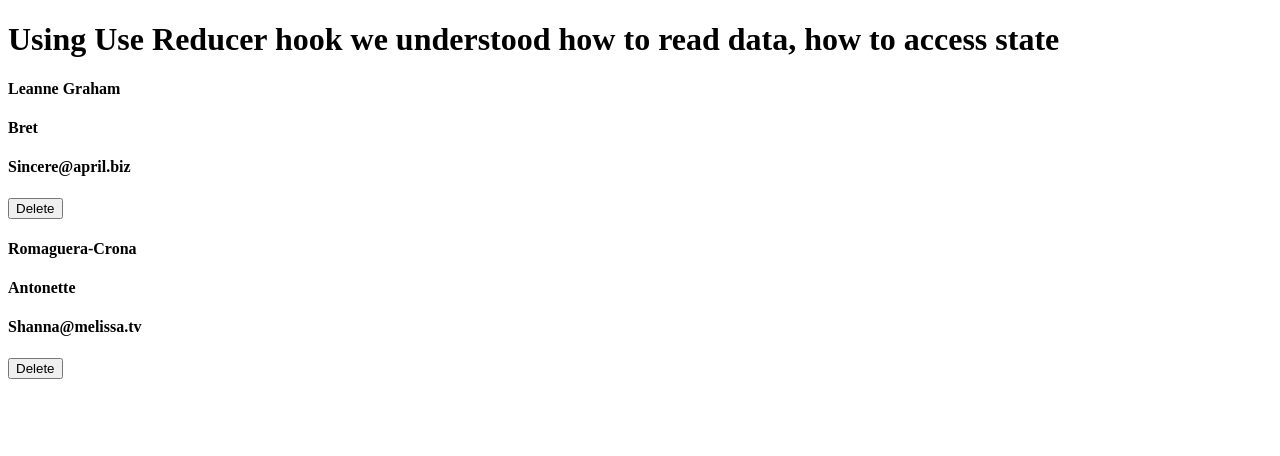
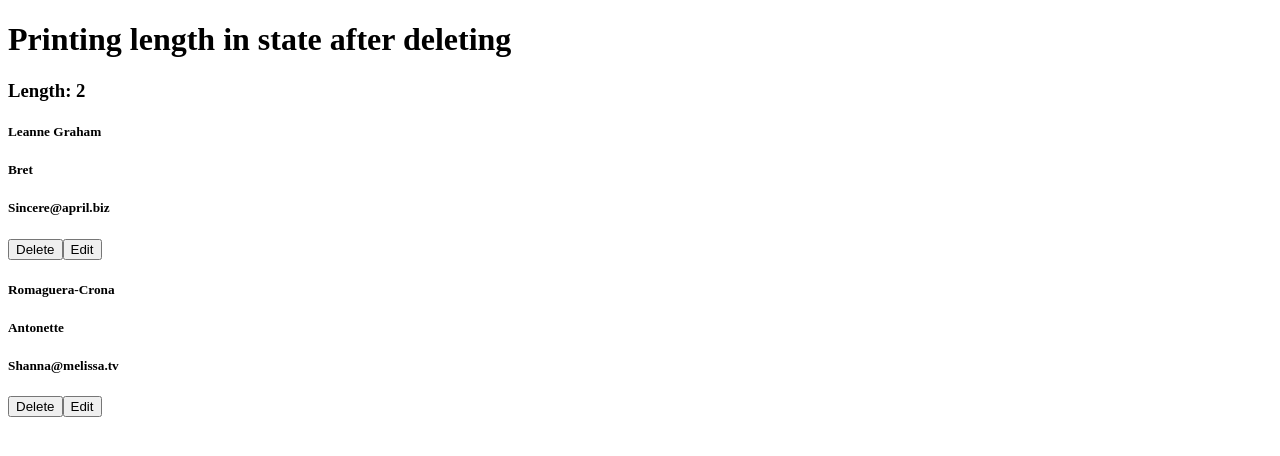
Before and after one commit to Nyaseswi/reactTutorials, a React (Create React App) app: page / in a window 1280 px wide. Shown: the top 456 px of the page. Built offline with nearby package versions, Linux system fonts and the light colour scheme.

Commit message:
dispatch

```diff
--- a/src/App.js
+++ b/src/App.js
@@ -1,10 +1,10 @@
 import React from 'react';
-import ReadState from './hooks/useReducerHook/ReadState';
+import LengthStateUpdate from './hooks/useReducerHook/LengthStateUpdate';
 
 const App = () => {
   return (
     <div>
-      <ReadState />
+      <LengthStateUpdate />
     </div>
   );
 };
--- /dev/null
+++ b/src/hooks/useReducerHook/LengthStateUpdate.jsx
@@ -0,0 +1,68 @@
+import React, {  useReducer } from 'react'
+
+const reducer = (state, action) =>{
+    if(action.type === 'DELETE_PERSON'){
+    const DeletedPersons =    state.data.filter((eachPerson) =>{
+            return eachPerson.id !== action.payload
+        });
+        return{
+            data: DeletedPersons
+        }
+
+    }
+    return state
+    // throw new Error('edit action not defined in reducer ')
+}
+
+const intialState = {
+    data:[{
+        id:'as78hkh',
+            name:'Leanne Graham',
+            username:'Bret',
+            email:'Sincere@april.biz'
+    },{
+        id:'as79hkh',
+            name:'Romaguera-Crona',
+            username:'Antonette',
+            email:'Shanna@melissa.tv'
+    }]
+}
+
+const LengthStateUpdate = () => {
+   const [state, dispatch] =  useReducer(reducer, intialState);
+   const deleteHandler = (id) =>{
+    // console.log(id)
+    dispatch({
+        type:'DELETE_PERSON',
+        payload:id
+    })
+   }
+   const editHandler = (id) =>{
+    dispatch({
+        type:'EDIT_PERSON',
+        payload:id
+    })
+   }
+  return (
+    <div>
+      <h1>Printing length in state after deleting </h1>
+      <h3>Length: {state.data.length}</h3>
+      {
+        state.data.map((eachData) => {
+            const {id, name, username, email} = eachData
+            return(
+                <section key={id}>
+                    <h5>{name}</h5>
+                    <h5>{username}</h5>
+                    <h5>{email}</h5>
+                    <button onClick={() => deleteHandler(id)}>Delete</button>
+                    <button onClick={ () => editHandler(id)}>Edit</button>
+                </section>
+            )
+        })
+      }
+    </div>
+  )
+}
+
+export default LengthStateUpdate
--- a/src/hooks/useReducerHook/ReadState.jsx
+++ b/src/hooks/useReducerHook/ReadState.jsx
@@ -20,7 +20,7 @@ const intialState = {
 }
 
 const ReadState = () => {
- const [state, dispatch] = useReducer(reducer, intialState);
+ const [state] = useReducer(reducer, intialState);
   return (
     <div>
       <h1>Using Use Reducer hook we understood how to read data, how to access state </h1>
```
Also changed, not shown: src/hooks/useReducerHook/DeleteDispatch.jsx (added, +57 -0 lines).
